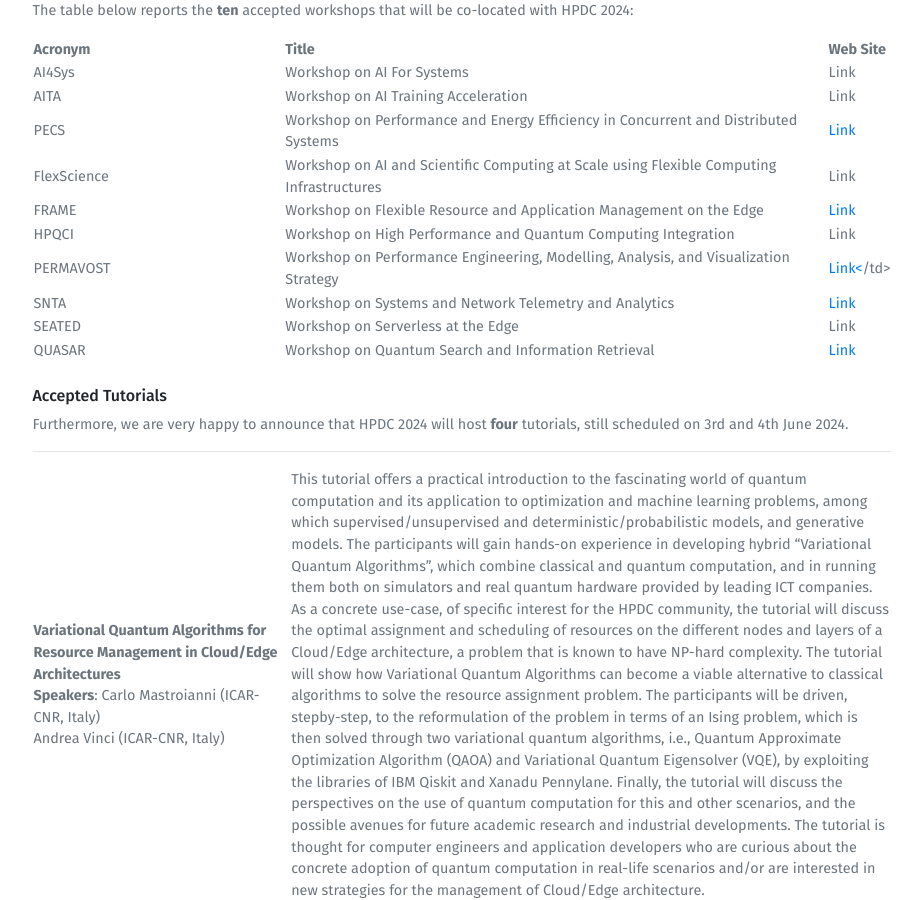
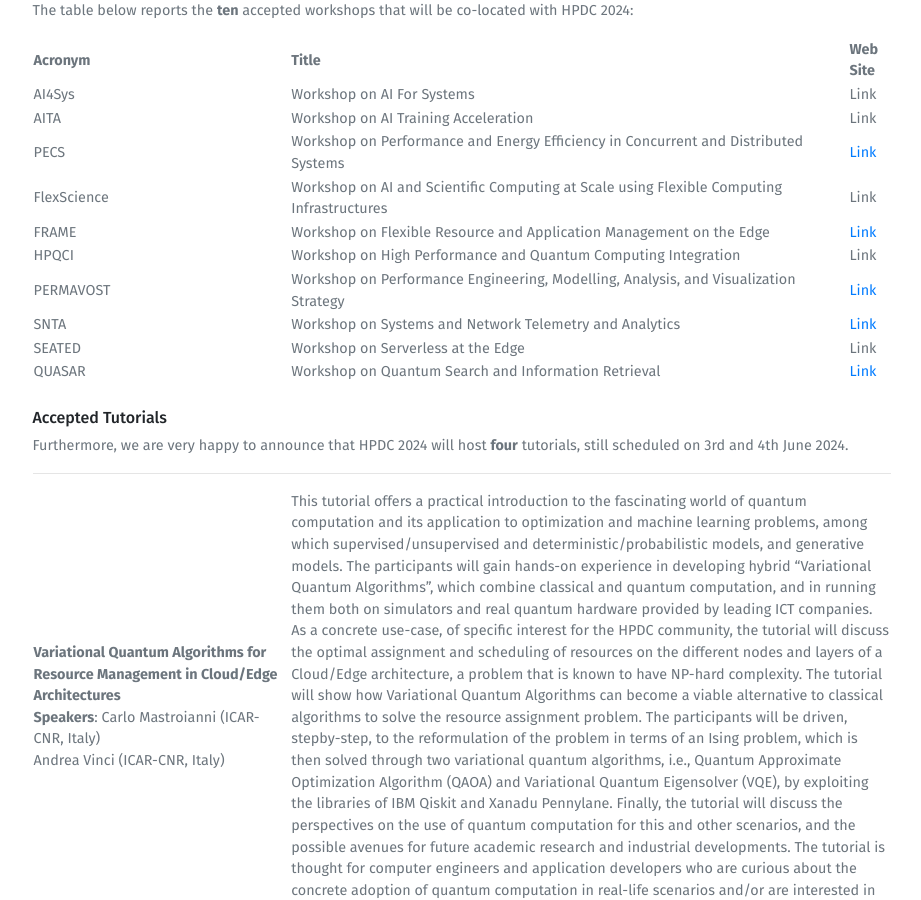
Before and after one commit to jacopo-massa/hpdc24-site, a Jekyll site: the page built from ws_and_t.html, in a window 1280 px wide and 900 px high, scrolled down 484 px. Shown: the whole window, without its empty margins (178-1099 px from the left). Built offline with Jekyll 4.4.1, drawn with Linux system fonts in a browser that asks for light colours.

Commit message:
Updated workshop web sites

```diff
--- a/ws_and_t.html
+++ b/ws_and_t.html
@@ -68,7 +68,7 @@ slide_id: 3
 						<tr>
 							<td markdown="span">PERMAVOST</td>
 							<td markdown="span">Workshop on Performance Engineering, Modelling, Analysis, and Visualization Strategy</td>
-							<td markdown="span"><a href="https://permavost.github.io/">Link<</a>/td>
+							<td markdown="span"><a href="https://permavost.github.io/">Link</a></td>
 						</tr>
 						<tr>
 							<td markdown="span">SNTA</td>
```
